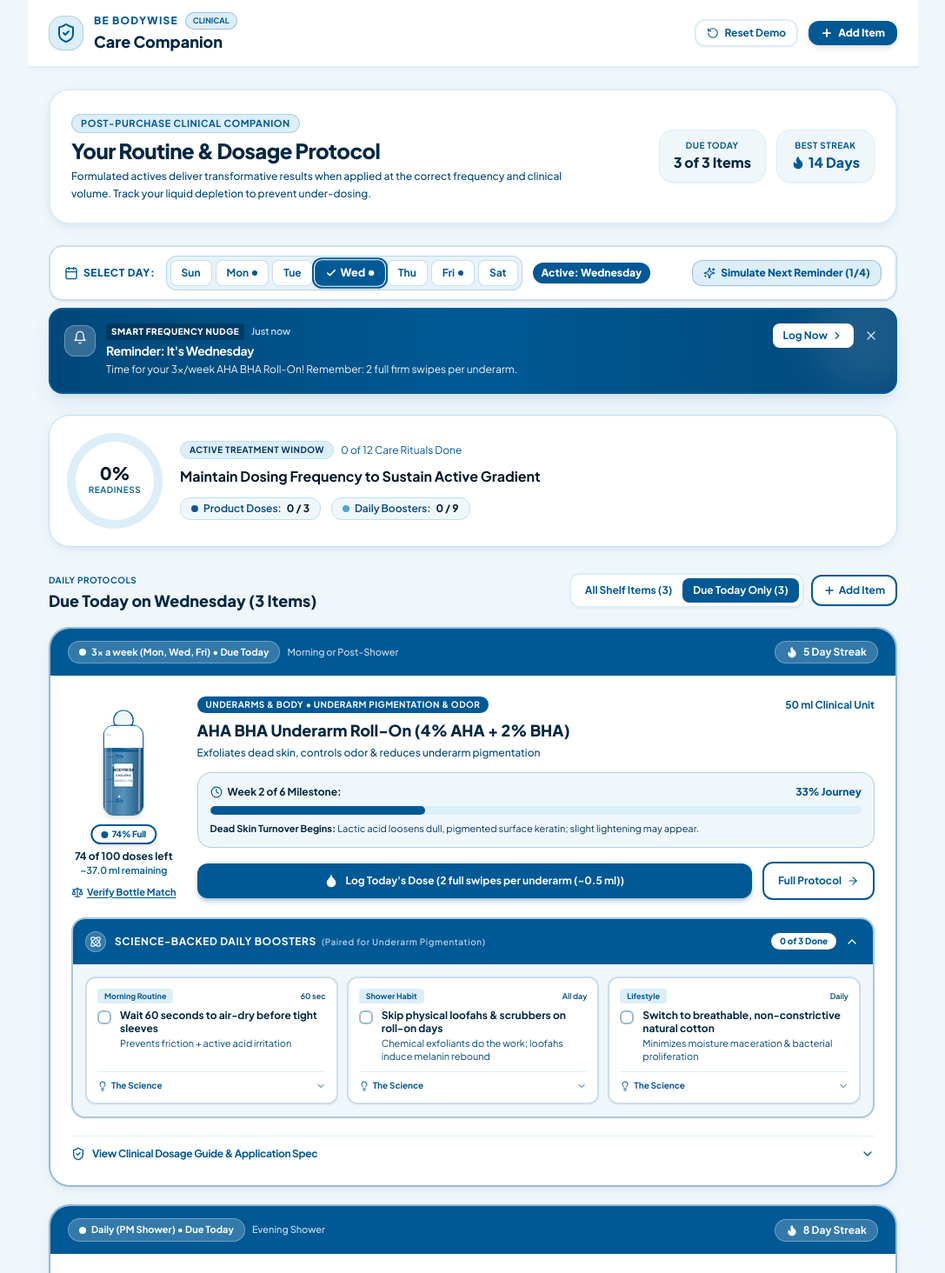
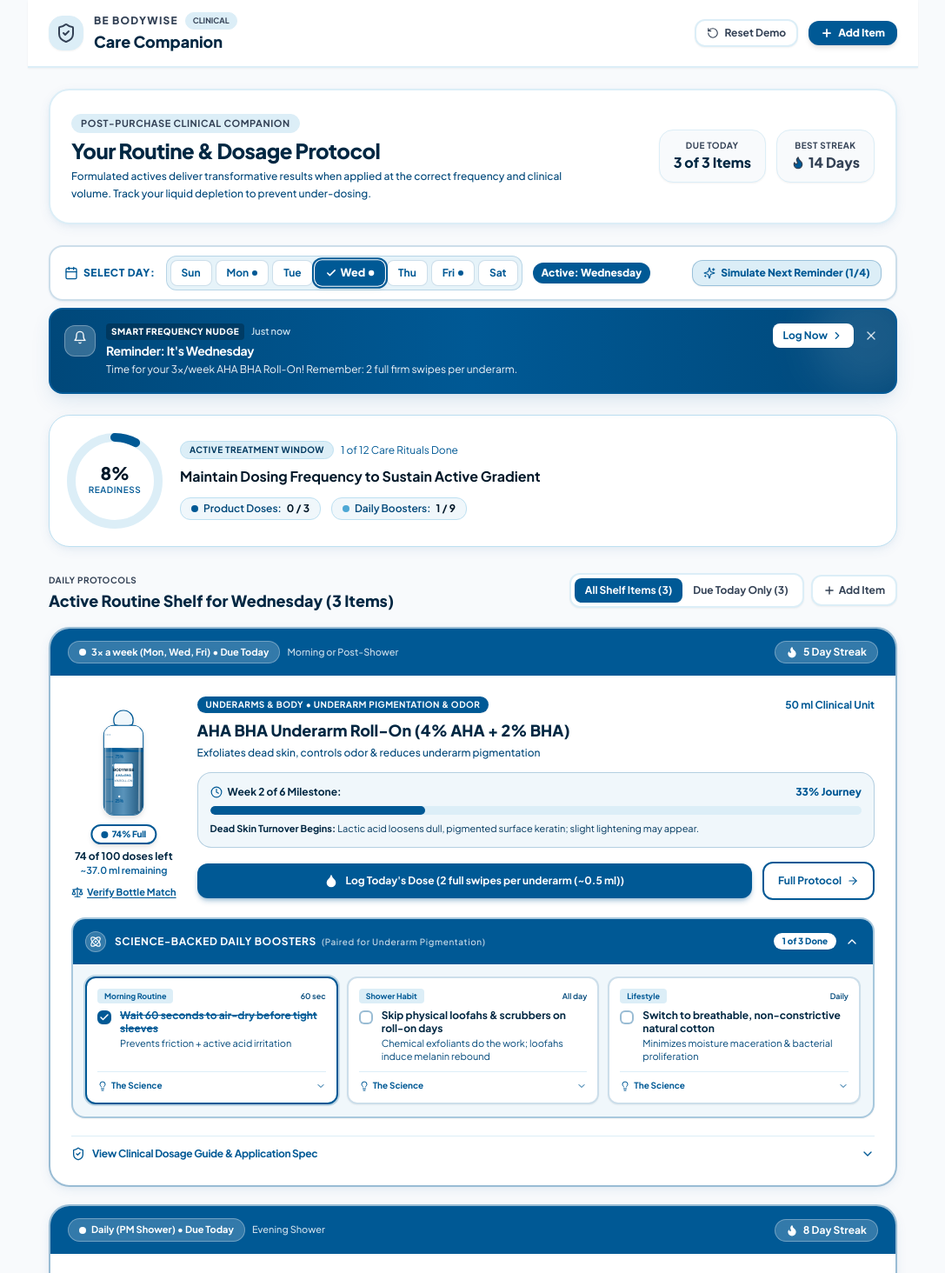
Before and after one commit to businessbyishita/BeBodywise-care-companion, a React (Vite) app: page / in a window 1280 px wide. Shown: the top 1464 px of the page at 87% size, without its empty margins (96-1183 px from the left). Built offline with nearby package versions, Linux system fonts and the light colour scheme.

Commit message:
Update App.jsx

```diff
--- a/src/App.jsx
+++ b/src/App.jsx
@@ -55,18 +55,13 @@ export default function App() {
       const saved = localStorage.getItem(STORAGE_KEY);
       if (saved) {
         const parsed = JSON.parse(saved);
-        if (parsed.checkedHabits) {
-          // The first booster was previously pre-checked in the demo.
-          // Remove that default so every booster starts unchecked.
-          const { 'habit-dry-60s': _previousDemoDefault, ...userCheckedHabits } = parsed.checkedHabits;
-          return userCheckedHabits;
-        }
+        if (parsed.checkedHabits) return parsed.checkedHabits;
       }
     } catch (e) {
       console.error('Error loading checked habits:', e);
     }
-    // Start with every daily booster unchecked.
-    return {};
+    // Pre-check 1 habit for friendly initial state
+    return { 'habit-dry-60s': true };
   });
 
   const [simulatedDay, setSimulatedDay] = useState(() => {
@@ -83,7 +78,7 @@ export default function App() {
   });
 
   // Shelf view mode: 'all' (default: nothing disappears, rest days clearly highlighted!) or 'due_only'
-  const [shelfFilter, setShelfFilter] = useState('due_only');
+  const [shelfFilter, setShelfFilter] = useState('all');
 
   // Modals & Drawers
   const [isAddDrawerOpen, setIsAddDrawerOpen] = useState(false);
@@ -143,7 +138,7 @@ export default function App() {
         particleCount: 50,
         spread: 60,
         origin: { y: 0.7 },
-        colors: ['#005995', '#4DA8D5', '#FFFFFF', '#DCEEF7']
+        colors: ['#005995', '#8CC7E5', '#FFFFFF', '#DCEEF7']
       });
     } catch (e) {}
 
@@ -205,9 +200,9 @@ export default function App() {
     if (window.confirm('Reset all routine doses, bottle levels, and habit streaks to default Be Bodywise demo state?')) {
       localStorage.removeItem(STORAGE_KEY);
       setActiveProducts(DEFAULT_ACTIVE_PRODUCTS);
-      setCheckedHabits({});
+      setCheckedHabits({ 'habit-dry-60s': true });
       setSimulatedDay(3);
-      setShelfFilter('due_only');
+      setShelfFilter('all');
       triggerToast('Demo reset successfully to initial Be Bodywise clinical state!');
     }
   };
@@ -241,11 +236,11 @@ export default function App() {
   });
 
   return (
-    <div className="min-h-screen bg-[#F0F7FB] text-[#002742] flex flex-col items-center">
+    <div className="min-h-screen bg-[#F8FAFC] text-[#002742] flex flex-col items-center">
       {/* Toast Notification */}
       {toastMessage && (
-        <div className="fixed bottom-6 right-6 z-50 bg-[#002742] text-white px-4 py-3 rounded-2xl shadow-warm-lg border-2 border-[#005995] text-xs font-bold flex items-center gap-2 animate-fade-in">
-          <Sparkles className="w-4 h-4 text-[#8CC7E5]" />
+        <div className="fixed bottom-6 right-6 z-50 bg-[#002742] text-white px-4 py-3 rounded-2xl shadow-warm-lg border-2 border-[#DCEEF7] text-xs font-bold flex items-center gap-2 animate-fade-in">
+          <Sparkles className="w-4 h-4 text-[#BDE0F1]" />
           <span>{toastMessage}</span>
         </div>
       )}
@@ -257,15 +252,15 @@ export default function App() {
           <div className="flex items-center justify-between">
             {/* Brand Logo & Clinical Subtitle in White Card with Blue Text */}
             <div className="flex items-center gap-3">
-              <div className="w-10 h-10 rounded-2xl bg-[#DCEEF7] border border-[#005995]/20 flex items-center justify-center text-[#005995] shadow-sm">
-                <ShieldCheck className="w-6 h-6 text-[#005995]" />
+              <div className="w-10 h-10 rounded-2xl bg-[#DCEEF7] border border-[#DCEEF7] flex items-center justify-center text-[#334155] shadow-sm">
+                <ShieldCheck className="w-6 h-6 text-[#334155]" />
               </div>
               <div>
                 <div className="flex items-center gap-2">
-                  <span className="text-xs font-black tracking-widest uppercase text-[#005995]">
+                  <span className="text-xs font-black tracking-widest uppercase text-[#334155]">
                     BE BODYWISE
                   </span>
-                  <span className="px-2 py-0.5 rounded-full text-[9px] font-bold bg-[#DCEEF7] text-[#005995] border border-[#005995]/30">
+                  <span className="px-2 py-0.5 rounded-full text-[9px] font-bold bg-[#DCEEF7] text-[#334155] border border-[#DCEEF7]">
                     CLINICAL
                   </span>
                 </div>
@@ -281,10 +276,10 @@ export default function App() {
               <button
                 type="button"
                 onClick={handleResetDemo}
-                className="px-3 py-1.5 rounded-xl border-2 border-[#DCEEF7] hover:border-[#005995] bg-white hover:bg-[#F0F7FB] text-[#005995] text-xs font-bold flex items-center gap-1.5 transition-all shadow-sm"
+                className="px-3 py-1.5 rounded-xl border-2 border-[#DCEEF7] hover:border-[#DCEEF7] bg-white hover:bg-[#F8FAFC] text-[#334155] text-xs font-bold flex items-center gap-1.5 transition-all shadow-sm"
                 title="Reset all routine doses and bottle depletion levels to initial demo state"
               >
-                <RotateCcw className="w-3.5 h-3.5 text-[#005995]" />
+                <RotateCcw className="w-3.5 h-3.5 text-[#334155]" />
                 <span className="hidden sm:inline">Reset Demo</span>
               </button>
 
@@ -307,7 +302,7 @@ export default function App() {
           {/* Welcome & Clinical Intent Banner in Crisp White with Blue Typography */}
           <div className="flex flex-col sm:flex-row sm:items-center justify-between gap-4 p-5 sm:p-6 rounded-3xl bg-white text-[#002742] shadow-warm border-2 border-[#DCEEF7]">
             <div className="space-y-1 max-w-xl">
-              <span className="inline-block text-[11px] font-bold tracking-wider uppercase px-2.5 py-0.5 rounded-full bg-[#DCEEF7] text-[#005995] border border-[#005995]/20">
+              <span className="inline-block text-[11px] font-bold tracking-wider uppercase px-2.5 py-0.5 rounded-full bg-[#DCEEF7] text-[#334155] border border-[#DCEEF7]">
                 Post-Purchase Clinical Companion
               </span>
               <h2 className="text-xl sm:text-2xl font-black text-[#002742] tracking-tight mt-1">
@@ -320,14 +315,14 @@ export default function App() {
 
             {/* Quick summary stats in crisp white/light blue cards */}
             <div className="flex items-center gap-3 self-start sm:self-auto pt-1 sm:pt-0">
-              <div className="px-4 py-2.5 rounded-2xl bg-[#F0F7FB] border border-[#DCEEF7] text-center shadow-sm">
-                <p className="text-[10px] font-bold text-[#005995] uppercase tracking-wider">Due Today</p>
+              <div className="px-4 py-2.5 rounded-2xl bg-[#F8FAFC] border border-[#DCEEF7] text-center shadow-sm">
+                <p className="text-[10px] font-bold text-[#334155] uppercase tracking-wider">Due Today</p>
                 <p className="text-base font-black text-[#002742]">{productsScheduledToday.length} of {activeProducts.length} Items</p>
               </div>
-              <div className="px-4 py-2.5 rounded-2xl bg-[#F0F7FB] border border-[#DCEEF7] text-center shadow-sm">
-                <p className="text-[10px] font-bold text-[#005995] uppercase tracking-wider">Best Streak</p>
-                <p className="text-base font-black text-[#005995] flex items-center justify-center gap-1">
-                  <Flame className="w-4 h-4 fill-[#005995] text-[#005995]" />
+              <div className="px-4 py-2.5 rounded-2xl bg-[#F8FAFC] border border-[#DCEEF7] text-center shadow-sm">
+                <p className="text-[10px] font-bold text-[#334155] uppercase tracking-wider">Best Streak</p>
+                <p className="text-base font-black text-[#334155] flex items-center justify-center gap-1">
+                  <Flame className="w-4 h-4 fill-[#005995] text-[#334155]" />
                   <span>{Math.max(...activeProducts.map(p => p.streakDays), 0)} Days</span>
                 </p>
               </div>
@@ -341,7 +336,6 @@ export default function App() {
               activeProducts={activeProducts}
               onSimulateDayChange={(newDay) => {
                 setSimulatedDay(newDay);
-                setShelfFilter('due_only');
                 triggerToast(`Simulating ${DAY_NAMES[newDay]} schedule.`);
               }}
               onQuickLogDose={handleLogDose}
@@ -362,7 +356,7 @@ export default function App() {
           <section className="space-y-4">
             <div className="flex flex-col sm:flex-row sm:items-center justify-between gap-3">
               <div>
-                <span className="text-[10px] font-bold uppercase tracking-wider text-[#005995]">
+                <span className="text-[10px] font-bold uppercase tracking-wider text-[#334155]">
                   Daily Protocols
                 </span>
                 <h3 className="text-lg font-black text-[#002742]">
@@ -381,7 +375,7 @@ export default function App() {
                     className={`px-3 py-1.5 rounded-lg transition-all ${
                       shelfFilter === 'all'
                         ? 'bg-[#005995] text-white shadow-sm'
-                        : 'text-[#005995] hover:text-[#00385F]'
+                        : 'text-[#334155] hover:text-[#00385F]'
                     }`}
                   >
                     All Shelf Items ({activeProducts.length})
@@ -392,7 +386,7 @@ export default function App() {
                     className={`px-3 py-1.5 rounded-lg transition-all ${
                       shelfFilter === 'due_only'
                         ? 'bg-[#005995] text-white shadow-sm'
-                        : 'text-[#005995] hover:text-[#00385F]'
+                        : 'text-[#334155] hover:text-[#00385F]'
                     }`}
                   >
                     Due Today Only ({productsScheduledToday.length})
@@ -402,7 +396,7 @@ export default function App() {
                 <button
                   type="button"
                   onClick={() => setIsAddDrawerOpen(true)}
-                  className="text-xs font-bold text-[#005995] hover:text-white bg-white hover:bg-[#005995] flex items-center gap-1 px-3 py-2 rounded-xl border-2 border-[#005995] transition-colors shadow-sm"
+                  className="text-xs font-bold text-[#334155] hover:text-white bg-white hover:bg-[#005995] flex items-center gap-1 px-3 py-2 rounded-xl border-2 border-[#DCEEF7] transition-colors shadow-sm"
                 >
                   <Plus className="w-3.5 h-3.5 stroke-[2.5]" />
                   <span>Add Item</span>
@@ -429,16 +423,16 @@ export default function App() {
 
           {/* Educational Clinical Footer Card */}
           <footer className="p-5 rounded-3xl bg-white border-2 border-[#DCEEF7] shadow-sm text-center space-y-2">
-            <div className="w-8 h-8 rounded-full bg-[#DCEEF7] flex items-center justify-center mx-auto text-[#005995] border border-[#005995]/20">
-              <ShieldCheck className="w-4 h-4 text-[#005995]" />
+            <div className="w-8 h-8 rounded-full bg-[#DCEEF7] flex items-center justify-center mx-auto text-[#334155] border border-[#DCEEF7]">
+              <ShieldCheck className="w-4 h-4 text-[#334155]" />
             </div>
-            <h4 className="text-xs font-bold uppercase tracking-wider text-[#005995]">
+            <h4 className="text-xs font-bold uppercase tracking-wider text-[#334155]">
               The Be Bodywise Clinical Commitment
             </h4>
             <p className="text-xs text-[#00487A] max-w-lg mx-auto leading-relaxed font-medium">
               Dermatologically tested formulations designed for female physiology. Active ingredients calibrated to deliver clinical cellular turnover over a 4–12 week period.
             </p>
-            <div className="pt-2 text-[11px] text-[#005995] font-bold">
+            <div className="pt-2 text-[11px] text-[#334155] font-bold">
               Bodywise Care Companion • Interactive Post-Purchase Experience
             </div>
           </footer>
```
